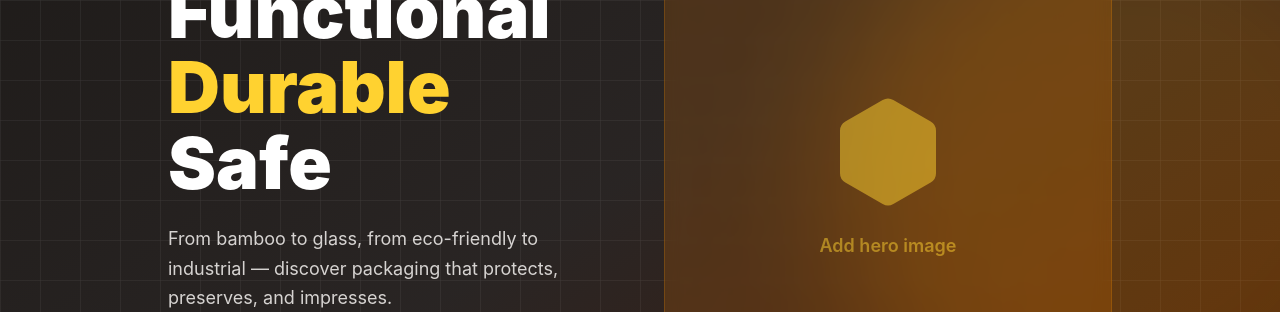
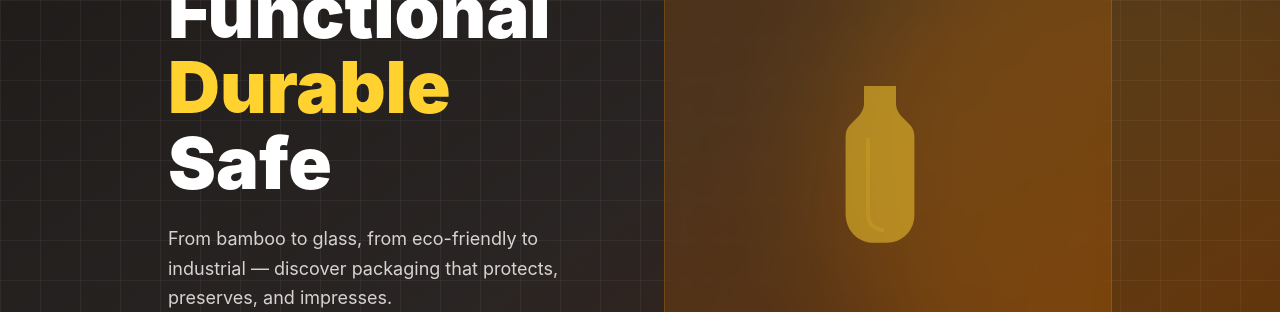
Before and after one commit to vipul04ptcgroup-dev/sspacking, a Next.js app: page / in a window 1280 px wide. Shown: the part 321-633 px from the top of the page. Built offline with nearby package versions, Linux system fonts and the light colour scheme; no server answers; the database is empty.

Commit message:
april 14 - update 2- fixes

```diff
--- a/components/home/HeroSections.tsx
+++ b/components/home/HeroSections.tsx
@@ -12,7 +12,7 @@ export function HeroBanner() {
         <svg width="100%" height="100%">
           <defs>
             <pattern id="grid" width="40" height="40" patternUnits="userSpaceOnUse">
-              <path d="M 40 0 L 0 0 0 40" fill="none" stroke="white" strokeWidth="1"/>
+              <path d="M 40 0 L 0 0 0 40" fill="none" stroke="white" strokeWidth="1" />
             </pattern>
           </defs>
           <rect width="100%" height="100%" fill="url(#grid)" />
@@ -65,14 +65,29 @@ export function HeroBanner() {
           <div className="relative w-full max-w-lg aspect-square">
             <div className="absolute inset-0 bg-amber-600/20 rounded-3xl backdrop-blur-sm border border-amber-500/20 flex items-center justify-center">
               <div className="text-center text-amber-300/50">
-                <svg className="w-32 h-32 mx-auto mb-4" fill="currentColor" viewBox="0 0 24 24">
-                  <path d="M21 16V8a2 2 0 0 0-1-1.73l-7-4a2 2 0 0 0-2 0l-7 4A2 2 0 0 0 3 8v8a2 2 0 0 0 1 1.73l7 4a2 2 0 0 0 2 0l7-4A2 2 0 0 0 21 16z"/>
+                <svg
+                  className="w-48 h-48 mx-auto mb-4"
+                  viewBox="0 0 24 24"
+                  fill="currentColor"
+                >
+                  {/* Bottle silhouette with smoother curves */}
+                  <path d="M11 2h2v2.2c0 .6.3 1.2.7 1.6l1 1c.4.4.6.9.6 1.5v9.8c0 2-1.5 3.5-3.5 3.5h-1.6C8.2 21.6 6.7 20 6.7 18V8.3c0-.6.2-1.1.6-1.5l1-1c.4-.4.7-1 .7-1.6V2h2z" />
+
+                  {/* Inner subtle cut for premium depth */}
+                  <path
+                    d="M9.5 8.5v9.5c0 1.2.8 2 2 2"
+                    fill="none"
+                    stroke="currentColor"
+                    strokeWidth="0.5"
+                    opacity="0.25"
+                  />
                 </svg>
-                <p className="text-lg font-semibold">Add hero image</p>
+                {/* <p className="text-lg font-semibold">Add hero image</p> */}
               </div>
             </div>
           </div>
         </div>
+
       </div>
     </section>
   );
--- a/src/pages/Cart.jsx
+++ b/src/pages/Cart.jsx
@@ -12,7 +12,6 @@ const Cart = () => {
 
   return (
     <div className="max-w-4xl mx-auto">
-
       <h1 className="text-2xl font-bold mb-6">Your Cart</h1>
 
       {cartItems.length === 0 ? (
@@ -38,8 +37,6 @@ const Cart = () => {
               </div>
             </div>
 
-                        {/* Quantity */}
-                        {/* Quantity */}
             <input
               type="number"
               value={item.quantity}
@@ -55,7 +52,6 @@ const Cart = () => {
               className="w-16 border px-2 py-1"
             />
 
-                        {/* Remove */}
             <button
               onClick={() => dispatch(removeFromCart(item.id))}
               className="text-red-500"
@@ -66,7 +62,6 @@ const Cart = () => {
         ))
       )}
 
-            {/* Total */}
       <div className="mt-6 text-right">
         <h2 className="text-xl font-bold">Total: ₹{total}</h2>
       </div>
```
Lines whose indentation alone changed are shown as unchanged.
